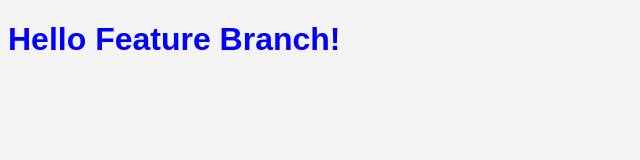
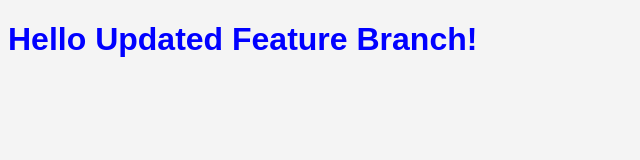
Before and after one commit to Subhitcha04/demo-feature-cycle-html-css-, a plain HTML site: page index.html in a window 1280 px wide. Shown: the whole page, without its empty margins (0-640 px from the left). Drawn offline with Linux system fonts and the light colour scheme.

Commit message:
Updated heading text in HTML

```diff
--- a/index.html
+++ b/index.html
@@ -5,6 +5,6 @@
     <title>Feature Demo</title>
 </head>
 <body>
-    <h1>Hello Feature Branch!</h1>
+    <h1>Hello Updated Feature Branch!</h1>
 </body>
 </html>
```
